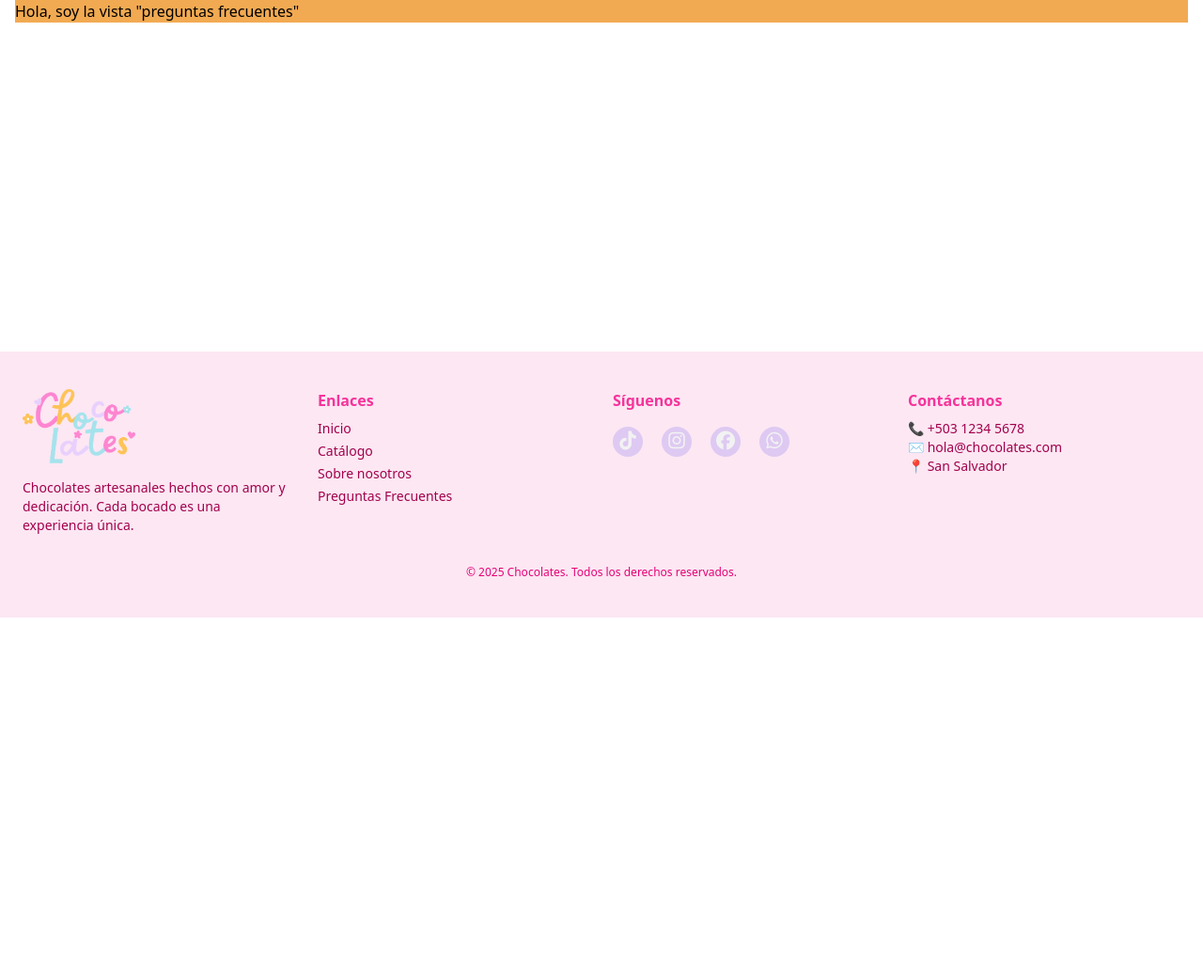
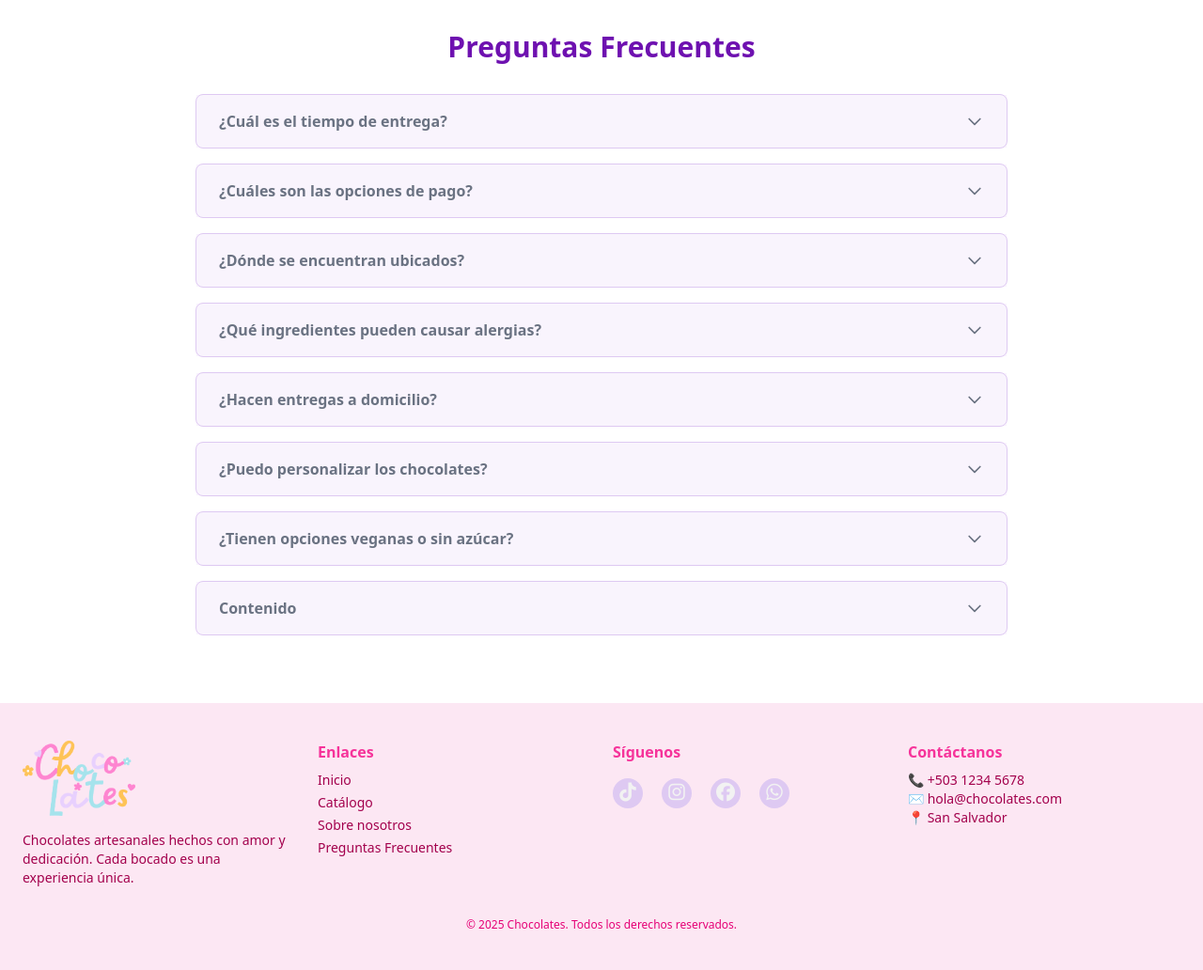
Before and after one commit to arieldiazdev28/chocolates-website, a Laravel app: page /faq in a window 1280 px wide. Shown: the part 143-1175 px from the top of the page at 94% size. Before the commit the page ends 800 px from the top, so only its background shows below. Run offline with Laravel 12, Linux system fonts and the light colour scheme; style sheets or scripts are compiled from the project's sources; some libraries are stand-ins or nearby versions.

Commit message:
Preguntas Frecuentes
Se ha procedido a agregar el apartado de preguntas frecuentes.

```diff
--- a/resources/views/components/header/navbar.blade.php
+++ b/resources/views/components/header/navbar.blade.php
@@ -33,7 +33,7 @@
             <div class="bg-rosa h-2 w-2 rounded-full hidden md:block"></div>
             <li><a href="{{ route('nosotros.index') }}">NOSOTROS</a></li>
             <div class="bg-rosa h-2 w-2 rounded-full hidden md:block"></div>
-            <li><a href="{{ route('faq.index') }}">FAQ</a></li>
+            <li><a href="{{ route('faq.index') }}">PREGUNTAS FRECUENTES</a></li>
             <div class="bg-rosa h-2 w-2 rounded-full hidden md:block"></div>
             <li><a href="{{ route('contacto.index') }}">CONTACTO</a></li>
         </ul>
--- a/resources/views/faq/index.blade.php
+++ b/resources/views/faq/index.blade.php
@@ -1,3 +1,36 @@
-<x-layout title="FAQ">
-    <h1 class="bg-dorado text-black">Hola, soy la vista "preguntas frecuentes"</h1>
+<x-layout title="Preguntas Frecuentes">
+    <div class="w-full max-w-4xl mx-auto px-4 py-8">
+        <h2 class="text-3xl font-bold text-center text-purple-800 mb-8">Preguntas Frecuentes</h2>
+
+        <div class="space-y-4">
+            @foreach([
+                ['pregunta' => '¿Cuál es el tiempo de entrega?', 'respuesta' => 'Nuestro periodo de entrega es a partir de <strong>3 días hábiles</strong> desde el momento del pedido.'],
+                ['pregunta' => '¿Cuáles son las opciones de pago?', 'respuesta' => 'En nuestro sitio usted realiza únicamente el pedido, <strong>el pago se realiza al momento de la entrega</strong>.'],
+                ['pregunta' => '¿Dónde se encuentran ubicados?', 'respuesta' => 'Nos encontramos en <strong>San Salvador, El Salvador</strong>.'],
+                ['pregunta' => '¿Qué ingredientes pueden causar alergias?', 'respuesta' => '<ul class="list-disc pl-5"><li>Leche</li><li>Soja</li><li>Frutos secos (nueces, almendras, avellanas)</li><li>Gluten</li><li>Huevo</li></ul>'],
+                ['pregunta' => '¿Hacen entregas a domicilio?', 'respuesta' => 'Sí, realizamos entregas a domicilio dentro del área metropolitana de San Salvador.'],
+                ['pregunta' => '¿Puedo personalizar los chocolates?', 'respuesta' => '¡Claro! Contamos con opciones de personalización para ocasiones especiales como cumpleaños, aniversarios o eventos corporativos.'],
+                ['pregunta' => '¿Tienen opciones veganas o sin azúcar?', 'respuesta' => 'Sí, ofrecemos una selección limitada de chocolates <strong>veganos</strong> y <strong>sin azúcar</strong> bajo pedido.'],
+                ['pregunta' => 'Contenido', 'respuesta' => '<strong>Contenido</strong>'],
+            ] as $faq)
+                <div x-data="{ open: false }" class="border border-lavanda rounded-lg">
+                    <!-- Buton contiene el color del texto de la pregunta,
+                    el color de fondo, y el color de fondo al colocar el cursor -->
+                    <button
+                        @click="open = !open"
+                        class="w-full text-left px-6 py-4 font-semibold text-gray-500 flex justify-between items-center bg-lavanda/20 hover:bg-purple-100 transition"
+                    >
+                        {{ $faq['pregunta'] }}
+                        <svg :class="{ 'rotate-180': open }" class="w-5 h-5 transform transition-transform" fill="none" stroke="currentColor" viewBox="0 0 24 24">
+                            <path stroke-linecap="round" stroke-linejoin="round" stroke-width="2" d="M19 9l-7 7-7-7" />
+                        </svg>
+                    </button>
+                    <!-- Aquí esta el color del texto y de fondo del contenedor expandido -->
+                    <div x-show="open" x-collapse class="px-6 pb-4 text-gray-700 text-sm bg-lavanda/50">
+                        {!! $faq['respuesta'] !!}
+                    </div>
+                </div>
+            @endforeach
+        </div>
+    </div>
 </x-layout>
```
Also changed, not shown: resources/views/components/contacto/index.blade.php (deleted).
